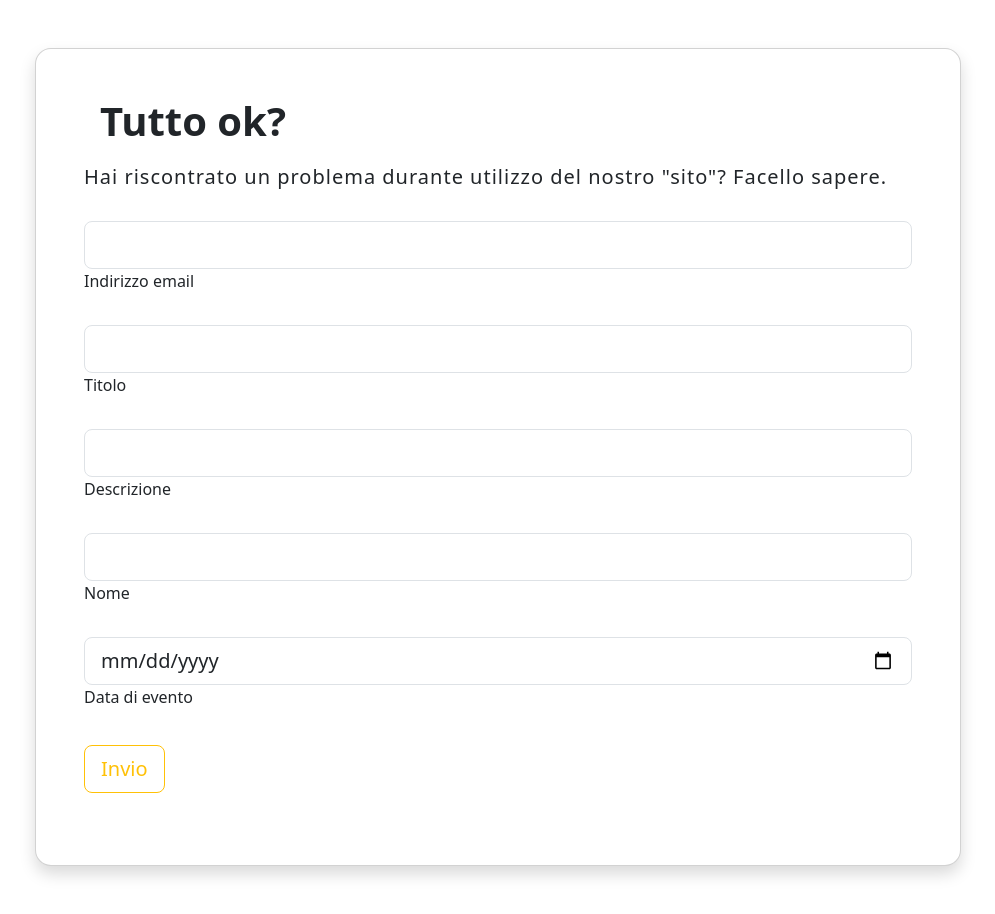
After one commit to pinoPazzo/ticketuan, a PHP site: page /pagineSecondarie/reclami.php in a window 1280 px wide. The commit adds this page. Shown: the whole page, without its empty margins (142-1137 px from the left). Run offline with PHP 8.4, Linux system fonts and the light colour scheme; data that the repository does not hold is empty.

Commit message:
robe magiche

```diff
--- a/sito/footer.html
+++ b/sito/footer.html
@@ -8,6 +8,11 @@
     </div>
 
     <ul class="nav col-md-4 justify-content-end list-unstyled mb-md-0 ml-md-3 ">
+        <li class="me-2">
+            <a class="btn btn-link btn-floating btn-lg m-1" href="pagineSecondarie/reclami.php" target="_blank">
+                <i class="bi bi-person-raised-hand"></i>
+            </a>
+        </li>
         <li class="me-2">
             <a class="btn btn-link btn-floating btn-lg m-1" href="https://www.instagram.com/archlinux/" target="_blank">
                 <i class="bi bi-instagram"></i>
--- a/sito/navBar.php
+++ b/sito/navBar.php
@@ -49,7 +49,7 @@ if (isset($_GET['tema'])) {
 
 </head>
 <body class="d-flex flex-column vh-100 ">
-<header class="navbar py-3 d-flex flex-row justify-content-between">ì
+<header class="navbar py-3 d-flex flex-row justify-content-between">
     <a class="navbar-brand ms-2" href="index.php">
         <img src="https://cdn0.iconfinder.com/data/icons/flat-round-system/512/archlinux-512.png" width="30" height="30"
              class="d-inline-block align-top"
--- /dev/null
+++ b/sito/pagineSecondarie/reclami.php
@@ -0,0 +1,94 @@
+<?php
+if (isset($_COOKIE['tema'])) {
+    $tema = $_COOKIE['tema'];
+}
+?>
+<!DOCTYPE html>
+<?php
+if ($tema == 'scuro')
+    echo '<html lang="it" data-bs-theme="dark">';
+else
+    echo '<html lang="it" data-bs-theme="light">';
+?>
+<head>
+    <meta charset="UTF-8">
+    <meta name="viewport" content="width=device-width, initial-scale=1.0">
+    <title>Login & Registrazione</title>
+    <link href="https://cdn.jsdelivr.net/npm/bootstrap@5.3.3/dist/css/bootstrap.min.css" rel="stylesheet"
+          integrity="sha384-QWTKZyjpPEjISv5WaRU9OFeRpok6YctnYmDr5pNlyT2bRjXh0JMhjY6hW+ALEwIH" crossorigin="anonymous">
+</head>
+<body>
+<div class="container py-5 h-100">
+    <div class="row d-flex justify-content-center align-items-center h-100">
+        <div class="col col-xl-10">
+            <div class="card shadow" style="border-radius: 1rem;">
+                <div class="row g-0">
+                    <div class="card-body p-4 p-lg-5">
+
+                        <form method="post" action="validazioneRegistrazione.php">
+
+                            <div class="d-flex align-items-center mb-3 pb-1">
+                                <i class="fas fa-cubes fa-2x me-3" style="color: #ff6219;"></i>
+                                <span class="h1 fw-bold mb-0">Tutto ok?</span>
+                            </div>
+
+                            <h5 class="fw-normal mb-3 pb-3" style="letter-spacing: 1px;">Hai riscontrato un problema durante utilizzo del nostro "sito"? Facello sapere.</h5>
+
+                            <?php if(isset($_GET['errore'])){ ?>
+                                <div class="alert alert-danger" role="alert">
+                                    <?= $_GET['errore'] ?>
+                                </div>
+                            <?php } ?>
+
+                            <?php if(isset($_GET['sucesso'])){ ?>
+                                <div class="alert alert-success" role="alert">
+                                    <?= $_GET['sucesso'] ?>
+                                </div>
+                            <?php } ?>
+
+                            <div data-mdb-input-init class="form-outline mb-4">
+                                <input type="email" id="form2Example17" class="form-control form-control-lg"
+                                       name="email" required/>
+                                <label class="form-label" for="form2Example17">Indirizzo email</label>
+                            </div>
+
+                            <div data-mdb-input-init class="form-outline mb-4">
+                                <input type="text" id="form2Example27" class="form-control form-control-lg"
+                                       name="titolo" maxlength = "40" required/>
+                                <label class="form-label" for="form2Example27">Titolo</label>
+                            </div>
+
+                            <div data-mdb-input-init class="form-outline mb-4">
+                                <input type="text" id="form2Example27" class="form-control form-control-lg"
+                                       name="text" required/>
+                                <label class="form-label" for="form2Example27">Descrizione</label>
+                            </div>
+
+                            <div data-mdb-input-init class="form-outline mb-4">
+                                <input type="text" id="form2Example17" class="form-control form-control-lg" name="nome"
+                                       required/>
+                                <label class="form-label" for="form2Example17">Nome</label>
+                            </div>
+
+                            <div data-mdb-input-init class="form-outline mb-4">
+                                <input type="date" id="form2Example17" class="form-control form-control-lg" name="data"
+                                       required/>
+                                <label class="form-label" for="form2Example17">Data di evento</label>
+                                <p id="dataError" class="error text-danger"></p>
+                            </div>
+
+                            <div class="pt-1 mb-4">
+                                <button data-mdb-button-init data-mdb-ripple-init class="btn btn-outline-warning btn-lg btn-block"
+                                        type="submit">Invio
+                                </button>
+                            </div>
+                        </form>
+
+                    </div>
+                </div>
+            </div>
+        </div>
+    </div>
+</div>
+</body>
+</html>
--- /dev/null
+++ b/sito/pagineSecondarie/validazioneReclami.php
@@ -0,0 +1 @@
+<?php
```
Also changed, not shown: database/DDL.sql (+12 -0 lines), sito/userPage.php (+52 -2 lines).
